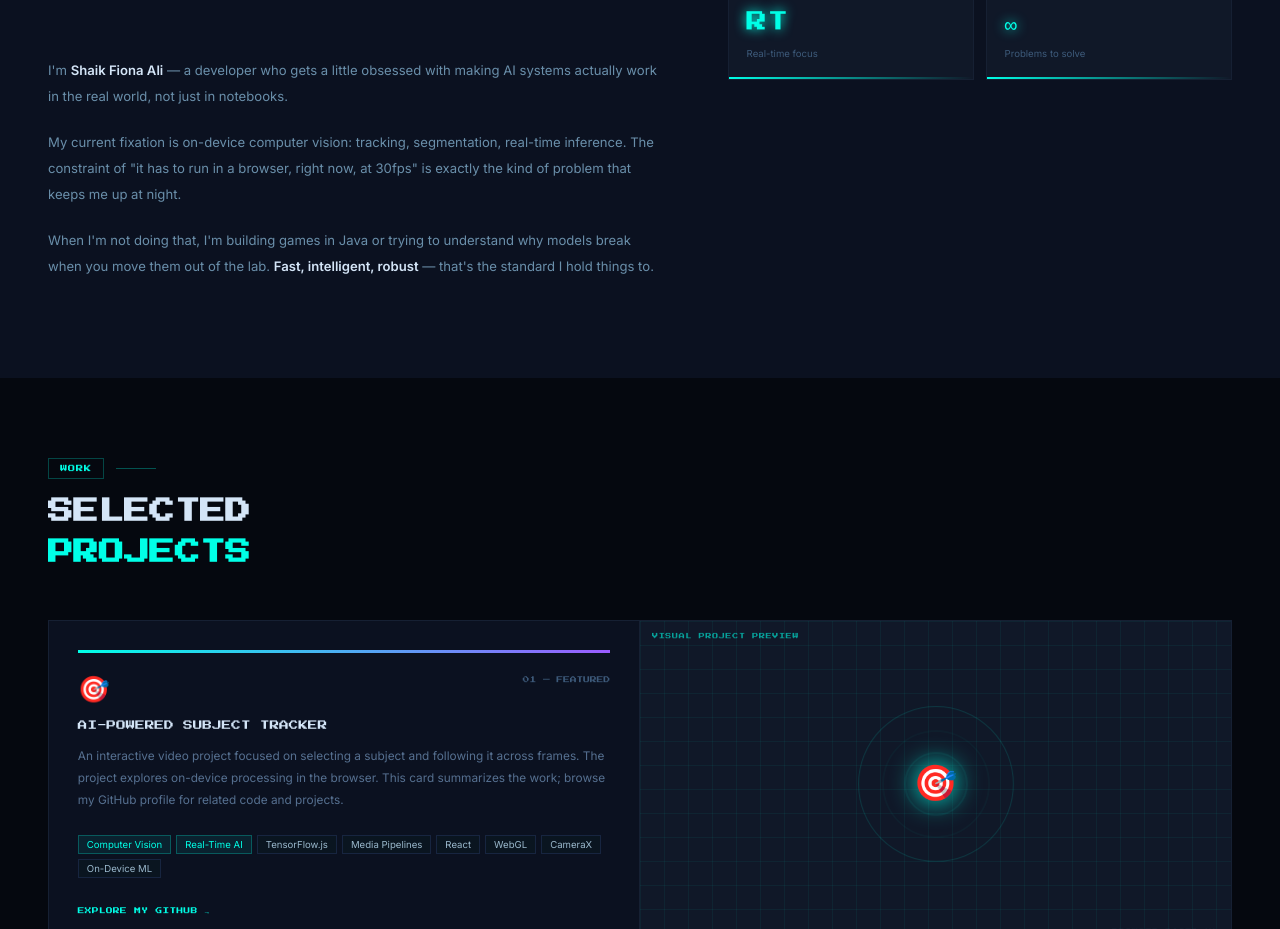
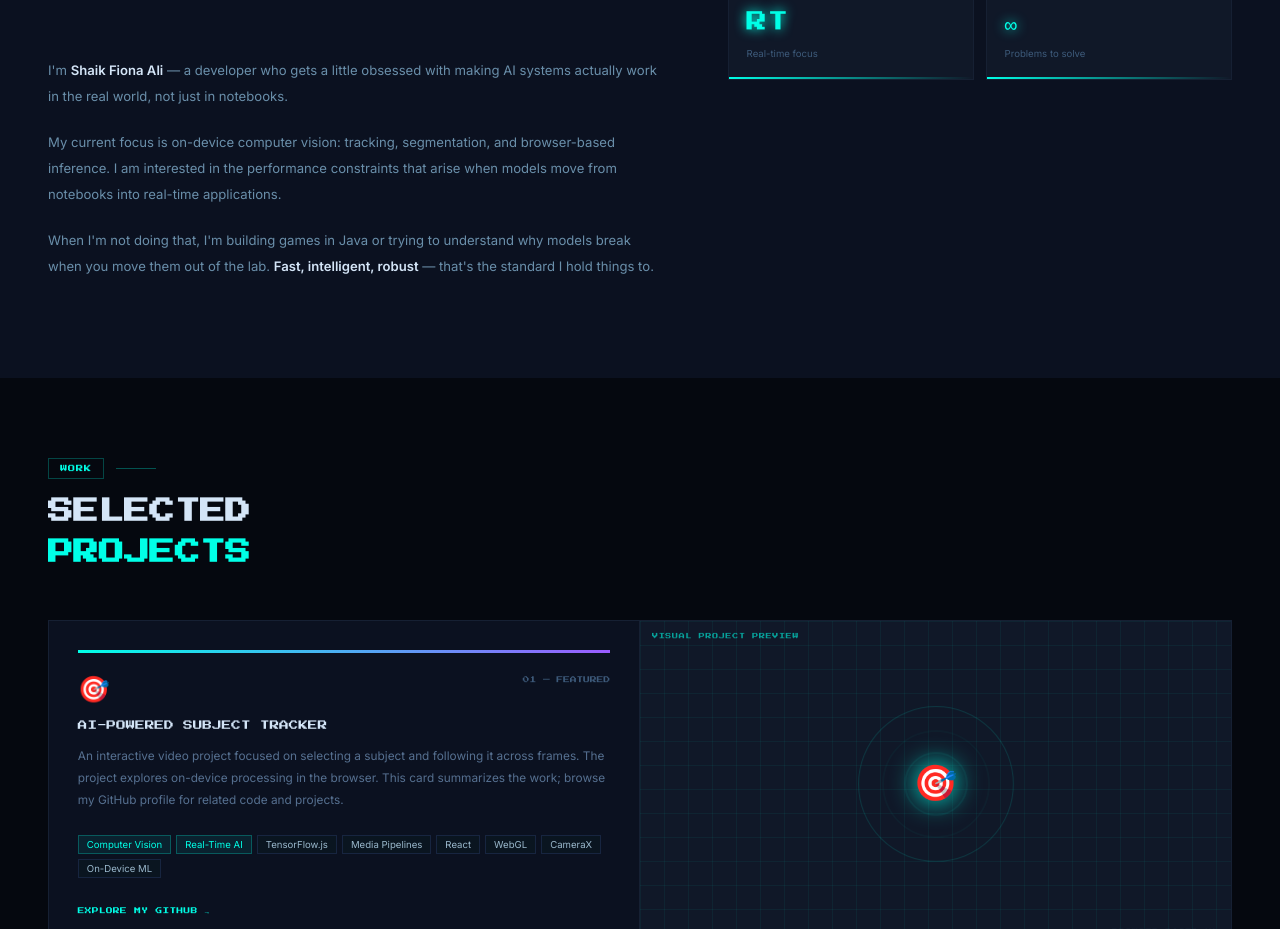
Before and after one commit to Fiona-ali/Fiona-ali.github.io, a plain HTML site: page index.html in a window 1280 px wide. Shown: the part 986-1915 px from the top of the page. Drawn offline with Linux system fonts and the light colour scheme.

Commit message:
Remove unsupported FPS claim from portfolio

```diff
--- a/index.html
+++ b/index.html
@@ -790,7 +790,7 @@ footer{
       <h2>ENGINEER<br>&amp; <span>AI THINKER</span></h2>
       <div class="about-text">
         <p>I'm <strong>Shaik Fiona Ali</strong> — a developer who gets a little obsessed with making AI systems actually work in the real world, not just in notebooks.</p>
-        <p>My current fixation is on-device computer vision: tracking, segmentation, real-time inference. The constraint of "it has to run in a browser, right now, at 30fps" is exactly the kind of problem that keeps me up at night.</p>
+        <p>My current focus is on-device computer vision: tracking, segmentation, and browser-based inference. I am interested in the performance constraints that arise when models move from notebooks into real-time applications.</p>
         <p>When I'm not doing that, I'm building games in Java or trying to understand why models break when you move them out of the lab. <strong>Fast, intelligent, robust</strong> — that's the standard I hold things to.</p>
       </div>
     </div>
```
